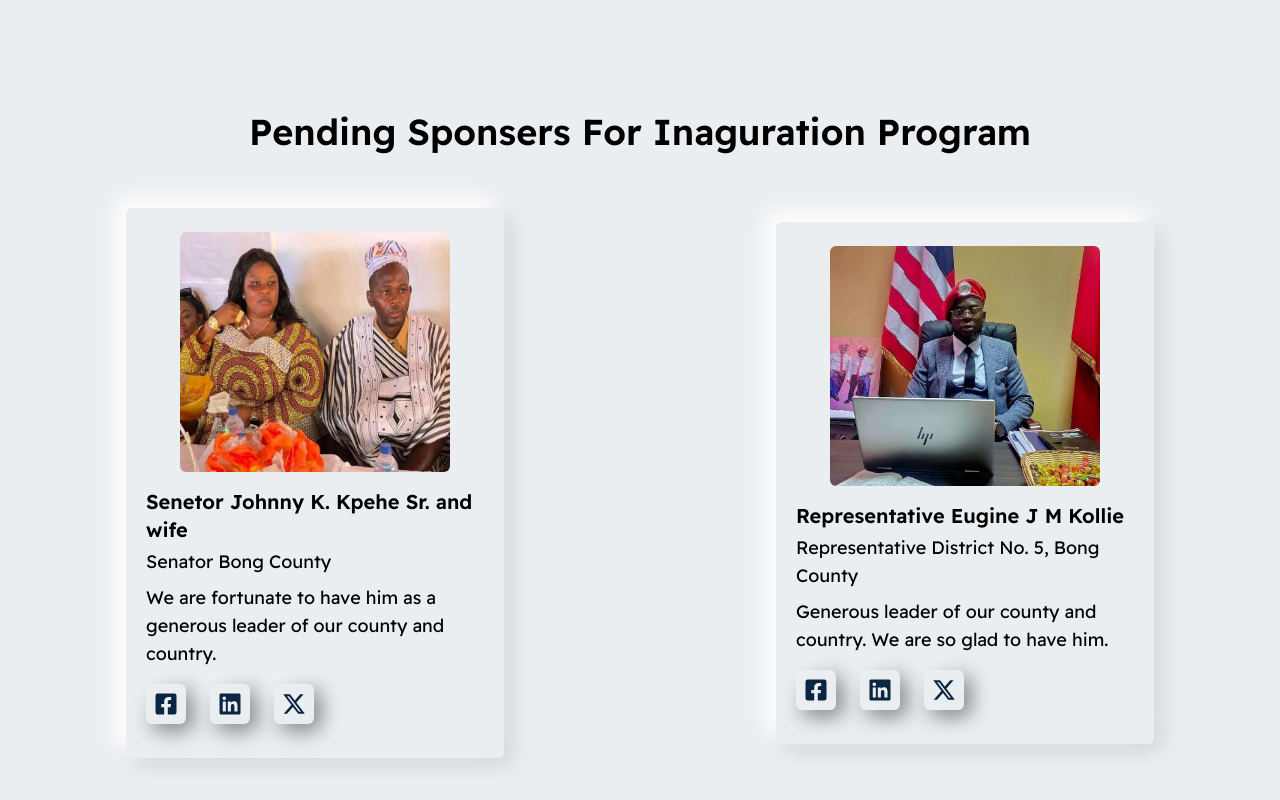
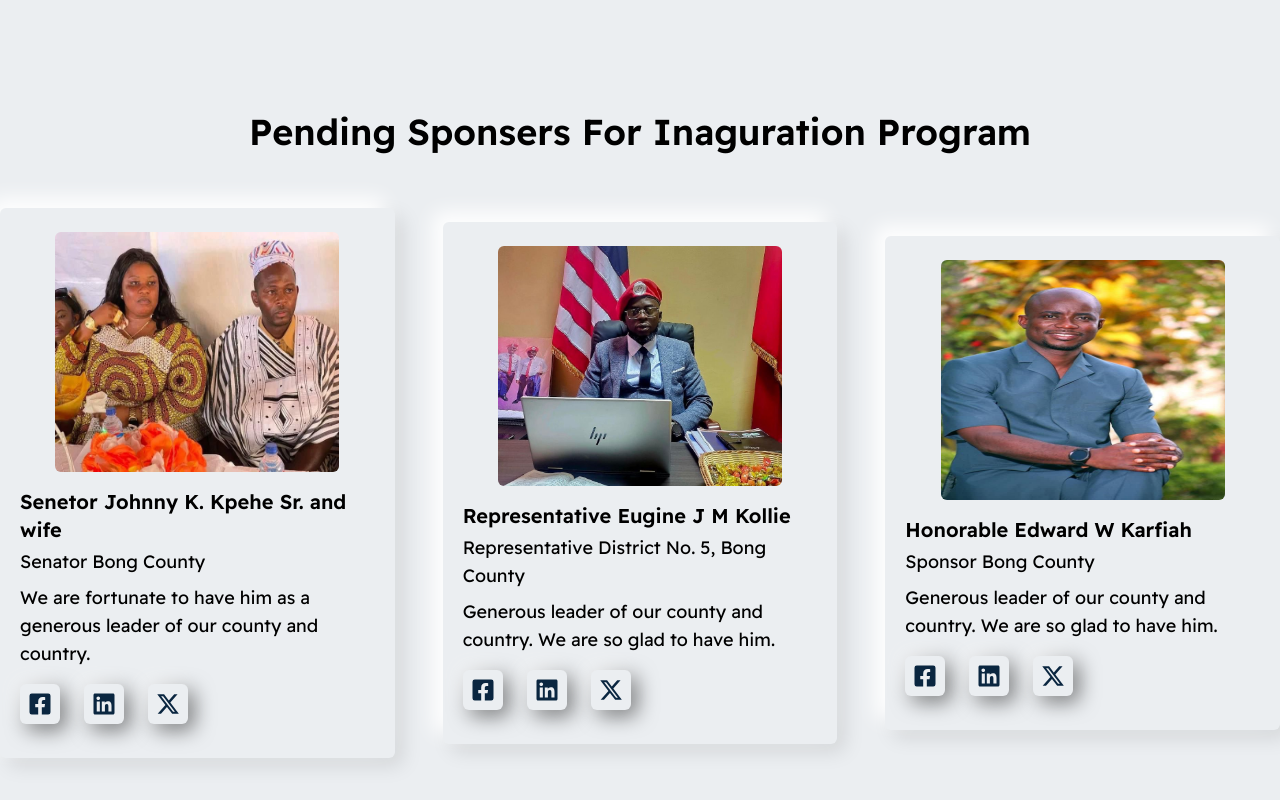
Before and after one commit to mulbahoplanojames/Harmony_Coalition_Project, a React (Vite) app: page /visit-sponsership in a window 1280 px wide. Built offline with nearby package versions, Linux system fonts and the light colour scheme.

Commit message:
Added the Sponsers Component

```diff
--- a/src/Components/Sponsers/Sponsers.jsx
+++ b/src/Components/Sponsers/Sponsers.jsx
@@ -12,11 +12,11 @@ const Sponsers = () => {
         <h1 className="text-center md:text-4xl text-3xl font-semibold pb-14">
           Pending Sponsers For Inaguration Program
         </h1>
-        <div className="grid  md:grid-cols-2 grid-cols-1 place-items-center md:gap-5 gap-12 justify-center">
+        <div className="grid lg:grid-cols-3 md:grid-cols-2 grid-cols-1 place-items-center  md:gap-12 gap-y-8 justify-center">
           {sponserData.map((sponser) => {
             return (
               <motion.div
-                className="px-5 py-3 text-left group  neu_card_2 rounded-md md:w-[60%] w-full"
+                className="px-5 py-3 text-left group  neu_card_2 rounded-md  w-full"
                 key={sponser.id}
                 animate={{ opacity: 0, y: 80 }}
                 whileInView={{ opacity: 1, y: 0 }}
--- a/src/Data/LeaderData.jsx
+++ b/src/Data/LeaderData.jsx
@@ -251,6 +251,8 @@ export const pastLeaderShip = [
 // ====================================================================================
 import sponser1 from "/src/assets/sponser1.jpg";
 import sponser2 from "/src/assets/sponser2.jpg";
+import sponser3 from "/src/assets/sponser3.jpg";
+
 export const sponserData = [
   {
     id: 1,
@@ -279,6 +281,28 @@ export const sponserData = [
     name: "Representative Eugine J M Kollie",
     image: sponser1,
     position: "Representative District No. 5, Bong County",
+    quote:
+      "Generous leader of our county and country. We are so glad to have him.",
+    socialsLinks: [
+      {
+        icon: <FaFacebookSquare />,
+        link: "https://www.facebook.com/",
+      },
+      {
+        icon: <FaLinkedin />,
+        link: "https://www.twitter.com/",
+      },
+      {
+        icon: <FaXTwitter />,
+        link: "https://www.linkedin.com/",
+      },
+    ],
+  },
+  {
+    id: 2,
+    name: "Honorable Edward W Karfiah ",
+    image: sponser3,
+    position: "Sponsor Bong County",
     quote:
       "Generous leader of our county and country. We are so glad to have him.",
     socialsLinks: [
```
Also changed, not shown: src/assets/sponser3.jpg (added).
